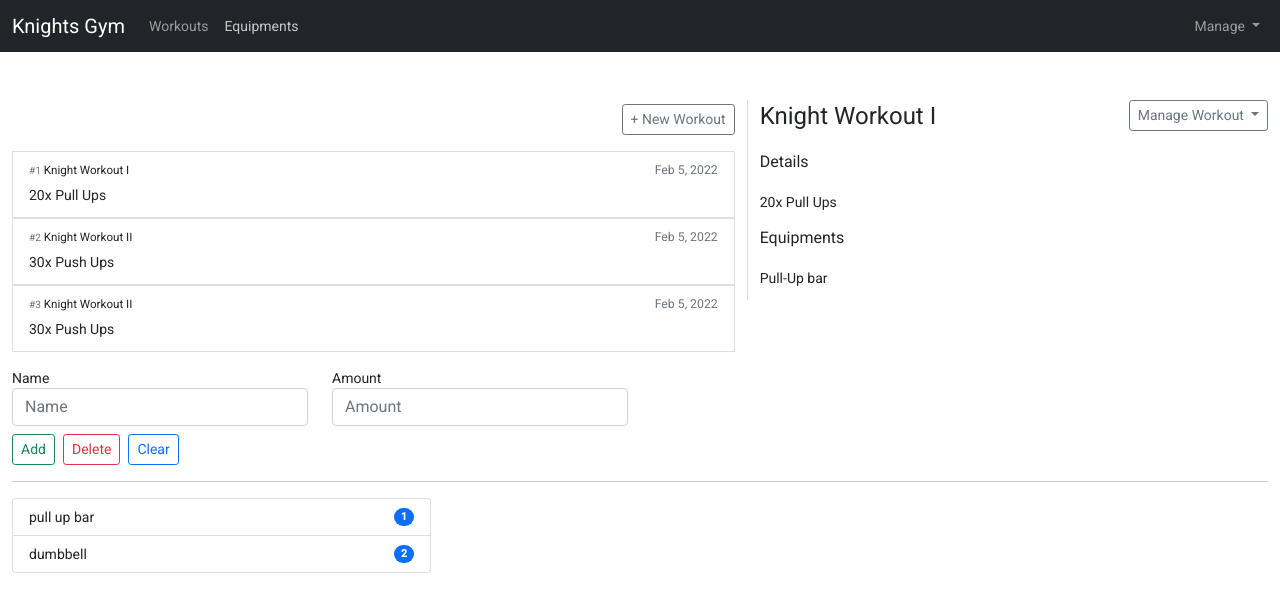
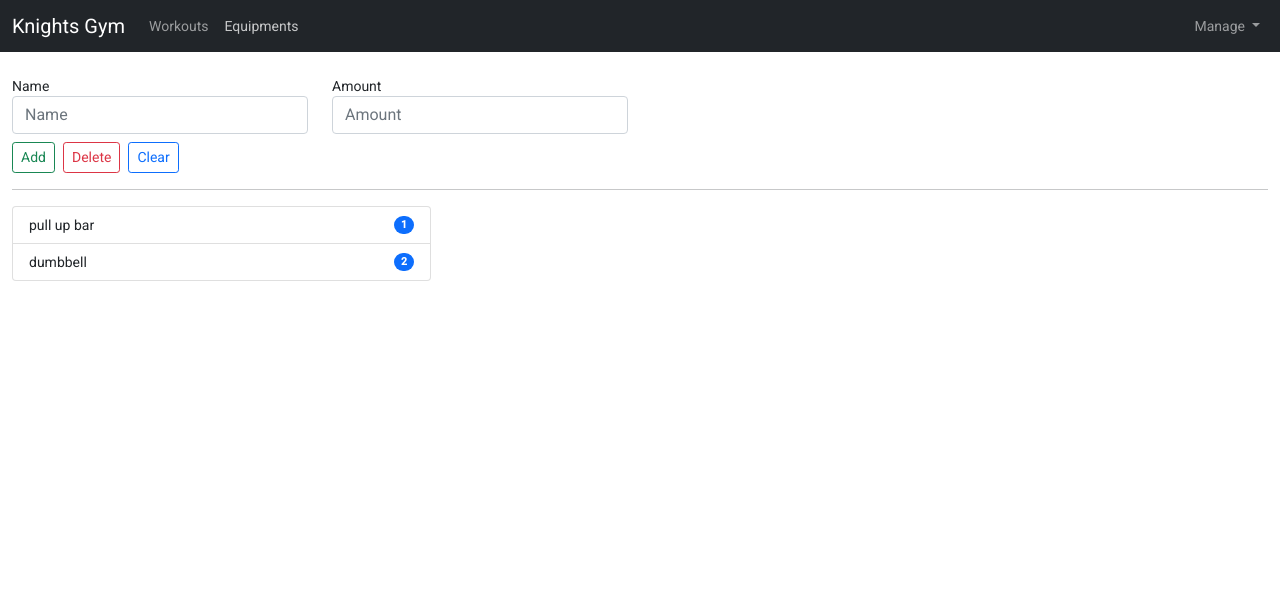
Before and after one commit to knightSarai/knights-gyms, an Angular app: page / in a window 1280 px wide. Both pictures are taken after a click on the link "Equipments". Shown: the top 612 px of the page. Built offline with nearby package versions, Linux system fonts and the light colour scheme.

Commit message:
Conditionally show the components

```diff
--- a/src/app/app.component.html
+++ b/src/app/app.component.html
@@ -1,5 +1,5 @@
-<app-header></app-header>
-<div class="container-xxl">
-  <app-workouts></app-workouts>
-  <app-equipments></app-equipments>
+<app-header (pageSelected)="onPageSelected($event)"></app-header>
+<div class="container-xxl mt-4">
+  <app-workouts *ngIf="pageName === 'Workouts'"></app-workouts>
+  <app-equipments *ngIf="pageName === 'Equipments'"></app-equipments>
 </div>
--- a/src/app/app.component.ts
+++ b/src/app/app.component.ts
@@ -7,4 +7,9 @@ import { Component } from '@angular/core';
 })
 export class AppComponent {
   title = 'knights-gym';
+  pageName = 'Workouts';
+
+  onPageSelected($event: {pageName: string}) {
+    this.pageName = $event.pageName;
+  }
 }
--- a/src/app/header/header.component.html
+++ b/src/app/header/header.component.html
@@ -22,6 +22,7 @@
         <li class="nav-item">
           <a class="nav-link"
              href="#"
+             (click)="selectPage('Workouts')"
           >
             Workouts
           </a>
@@ -29,6 +30,7 @@
         <li class="nav-item">
           <a class="nav-link"
              href="#"
+             (click)="selectPage('Equipments')"
           >
             Equipments
           </a>
--- a/src/app/header/header.component.ts
+++ b/src/app/header/header.component.ts
@@ -1,4 +1,4 @@
-import { Component, OnInit } from '@angular/core';
+import {Component, EventEmitter, OnInit, Output} from '@angular/core';
 
 @Component({
   selector: 'app-header',
@@ -6,8 +6,11 @@ import { Component, OnInit } from '@angular/core';
   styleUrls: ['./header.component.css']
 })
 export class HeaderComponent implements OnInit {
+  @Output() pageSelected = new EventEmitter<{pageName: string}>();
 
-  constructor() { }
+  selectPage(pageName: string) {
+    this.pageSelected.emit({pageName});
+  }
 
   ngOnInit(): void {
   }
--- a/src/app/workouts/workouts.component.html
+++ b/src/app/workouts/workouts.component.html
@@ -1,4 +1,4 @@
-<div class="row mt-5">
+<div class="row">
   <div class="col-md-7">
     <app-workout-list></app-workout-list>
   </div>
```
